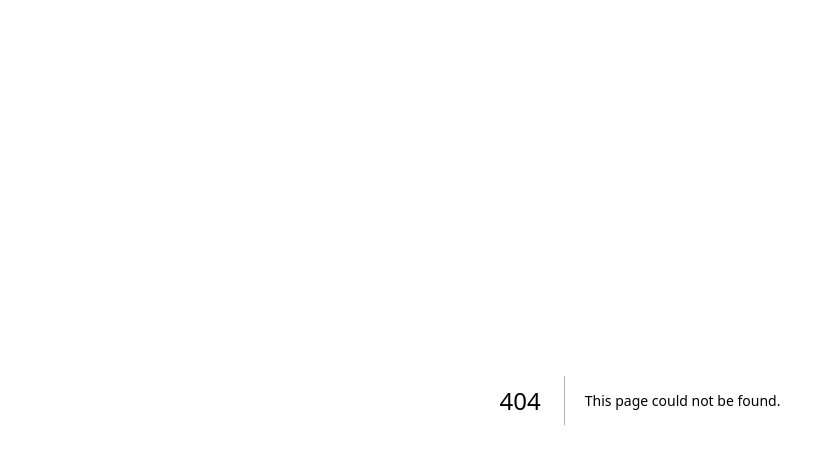
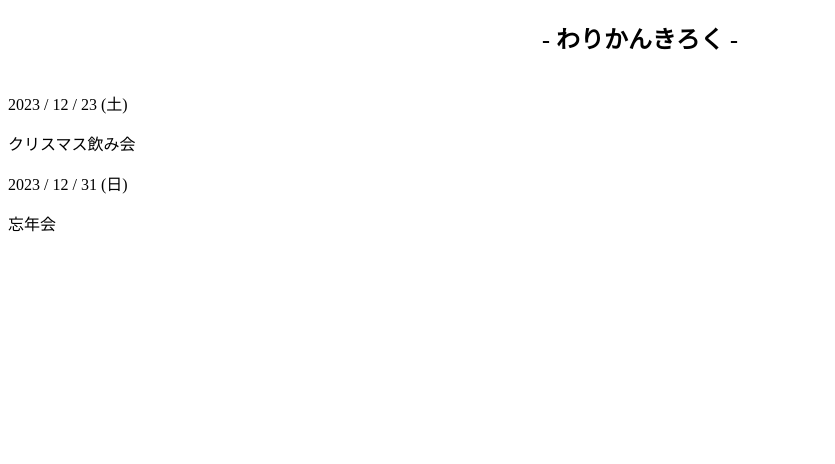
Before and after one commit to geekcamp2023-vol5-team31/frontend, a Next.js app: page /history in a window 1280 px wide. Before the commit this address had no page. Shown: the top 464 px of the page, without its empty margins (0-835 px from the left). Built offline with nearby package versions, Linux system fonts and the light colour scheme.

Commit message:
ログのスクロールバー実装

```diff
--- a/src/pages/components/log.tsx
+++ b/src/pages/components/logList.tsx
@@ -1,13 +1,15 @@
-const Log = () => {
-    const logData = [
+import styles from '../../styles/List.module.css';
+
+const logList = () => {
+    const listData = [
       { date: '2023 / 12 / 23 (土) ', title: 'クリスマス飲み会' },
       { date: '2023 / 12 / 31 (日) ', title: '忘年会' },
     ];
 
     return (
-      <div>
-        <ul>
-          {logData.map((event, index) => (
+      <div className={styles.listContainer}>
+        <ul className={styles.list}>
+          {listData.map((event, index) => (
             <li key={index}>
               <p>{event.date}</p>
               <p>{event.title}</p>
@@ -18,4 +20,4 @@ const Log = () => {
     );
   };
 
-  export default Log;
+  export default logList;
--- /dev/null
+++ b/src/pages/history.tsx
@@ -0,0 +1,13 @@
+import Log from './components/logList';
+import styles from '../styles/history.module.css';
+
+const history = () => {
+  return (
+    <div>
+      <h2 className={styles.pageName}>- わりかんきろく -</h2>
+      <Log />
+    </div>
+  );
+};
+
+export default history;
--- a/src/styles/Home.module.css
+++ /dev/null
@@ -1,229 +0,0 @@
-.main {
-  display: flex;
-  flex-direction: column;
-  justify-content: space-between;
-  align-items: center;
-  padding: 6rem;
-  min-height: 100vh;
-}
-
-.description {
-  display: inherit;
-  justify-content: inherit;
-  align-items: inherit;
-  font-size: 0.85rem;
-  max-width: var(--max-width);
-  width: 100%;
-  z-index: 2;
-  font-family: var(--font-mono);
-}
-
-.description a {
-  display: flex;
-  justify-content: center;
-  align-items: center;
-  gap: 0.5rem;
-}
-
-.description p {
-  position: relative;
-  margin: 0;
-  padding: 1rem;
-  background-color: rgba(var(--callout-rgb), 0.5);
-  border: 1px solid rgba(var(--callout-border-rgb), 0.3);
-  border-radius: var(--border-radius);
-}
-
-.code {
-  font-weight: 700;
-  font-family: var(--font-mono);
-}
-
-.grid {
-  display: grid;
-  grid-template-columns: repeat(4, minmax(25%, auto));
-  width: var(--max-width);
-  max-width: 100%;
-}
-
-.card {
-  padding: 1rem 1.2rem;
-  border-radius: var(--border-radius);
-  background: rgba(var(--card-rgb), 0);
-  border: 1px solid rgba(var(--card-border-rgb), 0);
-  transition: background 200ms, border 200ms;
-}
-
-.card span {
-  display: inline-block;
-  transition: transform 200ms;
-}
-
-.card h2 {
-  font-weight: 600;
-  margin-bottom: 0.7rem;
-}
-
-.card p {
-  margin: 0;
-  opacity: 0.6;
-  font-size: 0.9rem;
-  line-height: 1.5;
-  max-width: 30ch;
-}
-
-.center {
-  display: flex;
-  justify-content: center;
-  align-items: center;
-  position: relative;
-  padding: 4rem 0;
-}
-
-.center::before {
-  background: var(--secondary-glow);
-  border-radius: 50%;
-  width: 480px;
-  height: 360px;
-  margin-left: -400px;
-}
-
-.center::after {
-  background: var(--primary-glow);
-  width: 240px;
-  height: 180px;
-  z-index: -1;
-}
-
-.center::before,
-.center::after {
-  content: '';
-  left: 50%;
-  position: absolute;
-  filter: blur(45px);
-  transform: translateZ(0);
-}
-
-.logo {
-  position: relative;
-}
-/* Enable hover only on non-touch devices */
-@media (hover: hover) and (pointer: fine) {
-  .card:hover {
-    background: rgba(var(--card-rgb), 0.1);
-    border: 1px solid rgba(var(--card-border-rgb), 0.15);
-  }
-
-  .card:hover span {
-    transform: translateX(4px);
-  }
-}
-
-@media (prefers-reduced-motion) {
-  .card:hover span {
-    transform: none;
-  }
-}
-
-/* Mobile */
-@media (max-width: 700px) {
-  .content {
-    padding: 4rem;
-  }
-
-  .grid {
-    grid-template-columns: 1fr;
-    margin-bottom: 120px;
-    max-width: 320px;
-    text-align: center;
-  }
-
-  .card {
-    padding: 1rem 2.5rem;
-  }
-
-  .card h2 {
-    margin-bottom: 0.5rem;
-  }
-
-  .center {
-    padding: 8rem 0 6rem;
-  }
-
-  .center::before {
-    transform: none;
-    height: 300px;
-  }
-
-  .description {
-    font-size: 0.8rem;
-  }
-
-  .description a {
-    padding: 1rem;
-  }
-
-  .description p,
-  .description div {
-    display: flex;
-    justify-content: center;
-    position: fixed;
-    width: 100%;
-  }
-
-  .description p {
-    align-items: center;
-    inset: 0 0 auto;
-    padding: 2rem 1rem 1.4rem;
-    border-radius: 0;
-    border: none;
-    border-bottom: 1px solid rgba(var(--callout-border-rgb), 0.25);
-    background: linear-gradient(
-      to bottom,
-      rgba(var(--background-start-rgb), 1),
-      rgba(var(--callout-rgb), 0.5)
-    );
-    background-clip: padding-box;
-    backdrop-filter: blur(24px);
-  }
-
-  .description div {
-    align-items: flex-end;
-    pointer-events: none;
-    inset: auto 0 0;
-    padding: 2rem;
-    height: 200px;
-    background: linear-gradient(
-      to bottom,
-      transparent 0%,
-      rgb(var(--background-end-rgb)) 40%
-    );
-    z-index: 1;
-  }
-}
-
-/* Tablet and Smaller Desktop */
-@media (min-width: 701px) and (max-width: 1120px) {
-  .grid {
-    grid-template-columns: repeat(2, 50%);
-  }
-}
-
-@media (prefers-color-scheme: dark) {
-  .vercelLogo {
-    filter: invert(1);
-  }
-
-  .logo {
-    filter: invert(1) drop-shadow(0 0 0.3rem #ffffff70);
-  }
-}
-
-@keyframes rotate {
-  from {
-    transform: rotate(360deg);
-  }
-  to {
-    transform: rotate(0deg);
-  }
-}
--- /dev/null
+++ b/src/styles/List.module.css
@@ -0,0 +1,10 @@
+.listContainer {
+    height: 100vh;
+    overflow-y: scroll;
+  }
+
+  .list {
+    list-style: none;
+    padding: 0;
+    margin: 0;
+  }
--- a/src/styles/globals.css
+++ /dev/null
@@ -1,107 +0,0 @@
-:root {
-  --max-width: 1100px;
-  --border-radius: 12px;
-  --font-mono: ui-monospace, Menlo, Monaco, 'Cascadia Mono', 'Segoe UI Mono',
-    'Roboto Mono', 'Oxygen Mono', 'Ubuntu Monospace', 'Source Code Pro',
-    'Fira Mono', 'Droid Sans Mono', 'Courier New', monospace;
-
-  --foreground-rgb: 0, 0, 0;
-  --background-start-rgb: 214, 219, 220;
-  --background-end-rgb: 255, 255, 255;
-
-  --primary-glow: conic-gradient(
-    from 180deg at 50% 50%,
-    #16abff33 0deg,
-    #0885ff33 55deg,
-    #54d6ff33 120deg,
-    #0071ff33 160deg,
-    transparent 360deg
-  );
-  --secondary-glow: radial-gradient(
-    rgba(255, 255, 255, 1),
-    rgba(255, 255, 255, 0)
-  );
-
-  --tile-start-rgb: 239, 245, 249;
-  --tile-end-rgb: 228, 232, 233;
-  --tile-border: conic-gradient(
-    #00000080,
-    #00000040,
-    #00000030,
-    #00000020,
-    #00000010,
-    #00000010,
-    #00000080
-  );
-
-  --callout-rgb: 238, 240, 241;
-  --callout-border-rgb: 172, 175, 176;
-  --card-rgb: 180, 185, 188;
-  --card-border-rgb: 131, 134, 135;
-}
-
-@media (prefers-color-scheme: dark) {
-  :root {
-    --foreground-rgb: 255, 255, 255;
-    --background-start-rgb: 0, 0, 0;
-    --background-end-rgb: 0, 0, 0;
-
-    --primary-glow: radial-gradient(rgba(1, 65, 255, 0.4), rgba(1, 65, 255, 0));
-    --secondary-glow: linear-gradient(
-      to bottom right,
-      rgba(1, 65, 255, 0),
-      rgba(1, 65, 255, 0),
-      rgba(1, 65, 255, 0.3)
-    );
-
-    --tile-start-rgb: 2, 13, 46;
-    --tile-end-rgb: 2, 5, 19;
-    --tile-border: conic-gradient(
-      #ffffff80,
-      #ffffff40,
-      #ffffff30,
-      #ffffff20,
-      #ffffff10,
-      #ffffff10,
-      #ffffff80
-    );
-
-    --callout-rgb: 20, 20, 20;
-    --callout-border-rgb: 108, 108, 108;
-    --card-rgb: 100, 100, 100;
-    --card-border-rgb: 200, 200, 200;
-  }
-}
-
-* {
-  box-sizing: border-box;
-  padding: 0;
-  margin: 0;
-}
-
-html,
-body {
-  max-width: 100vw;
-  overflow-x: hidden;
-}
-
-body {
-  color: rgb(var(--foreground-rgb));
-  background: linear-gradient(
-      to bottom,
-      transparent,
-      rgb(var(--background-end-rgb))
-    )
-    rgb(var(--background-start-rgb));
-}
-
-a {
-  color: inherit;
-  text-decoration: none;
-}
-
-@media (prefers-color-scheme: dark) {
-  html {
-    color-scheme: dark;
-  }
-}
--- /dev/null
+++ b/src/styles/history.module.css
@@ -0,0 +1,3 @@
+.pageName{
+    text-align: center;
+}
```
Also changed, not shown: src/pages/App.tsx (deleted, +0 -12 lines).
